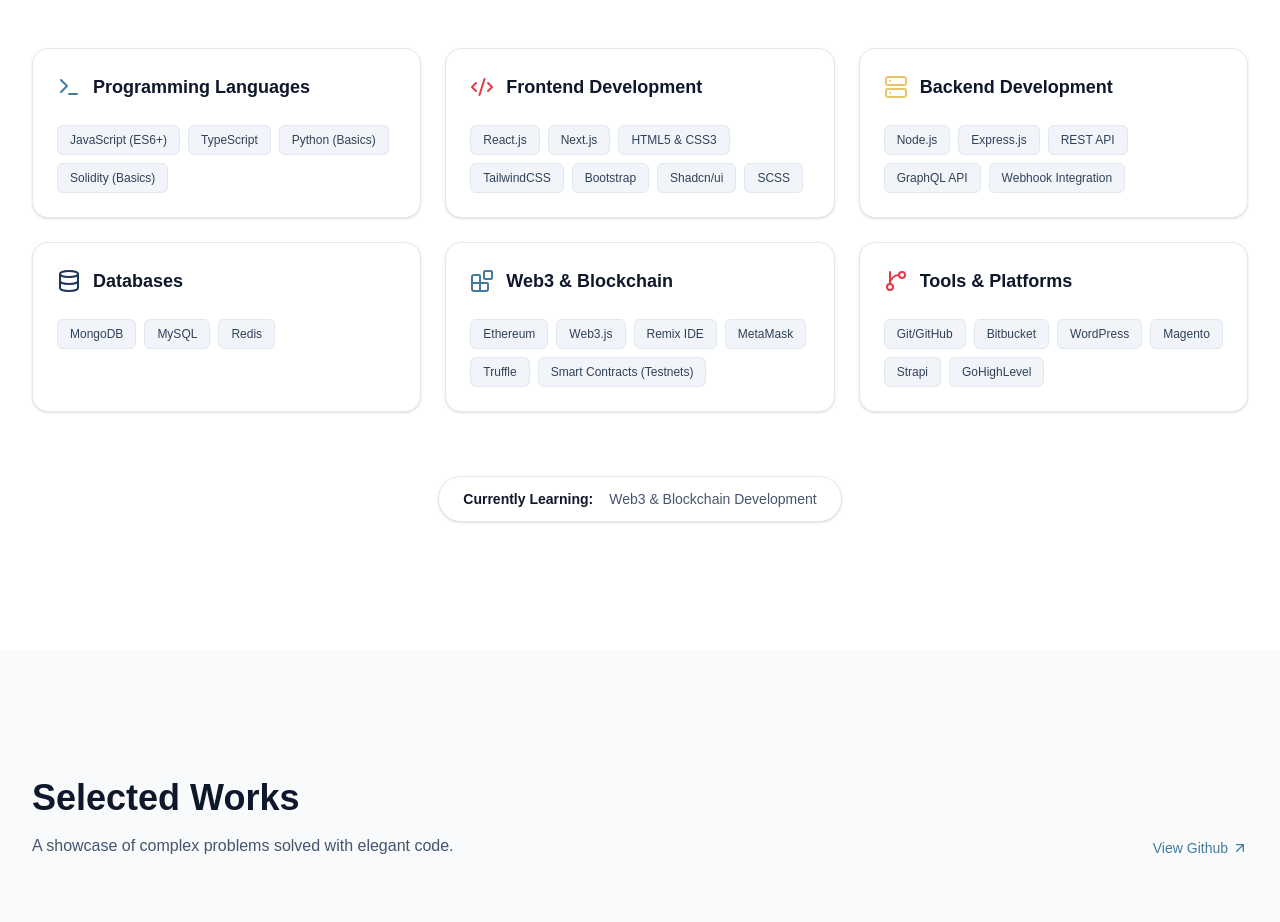
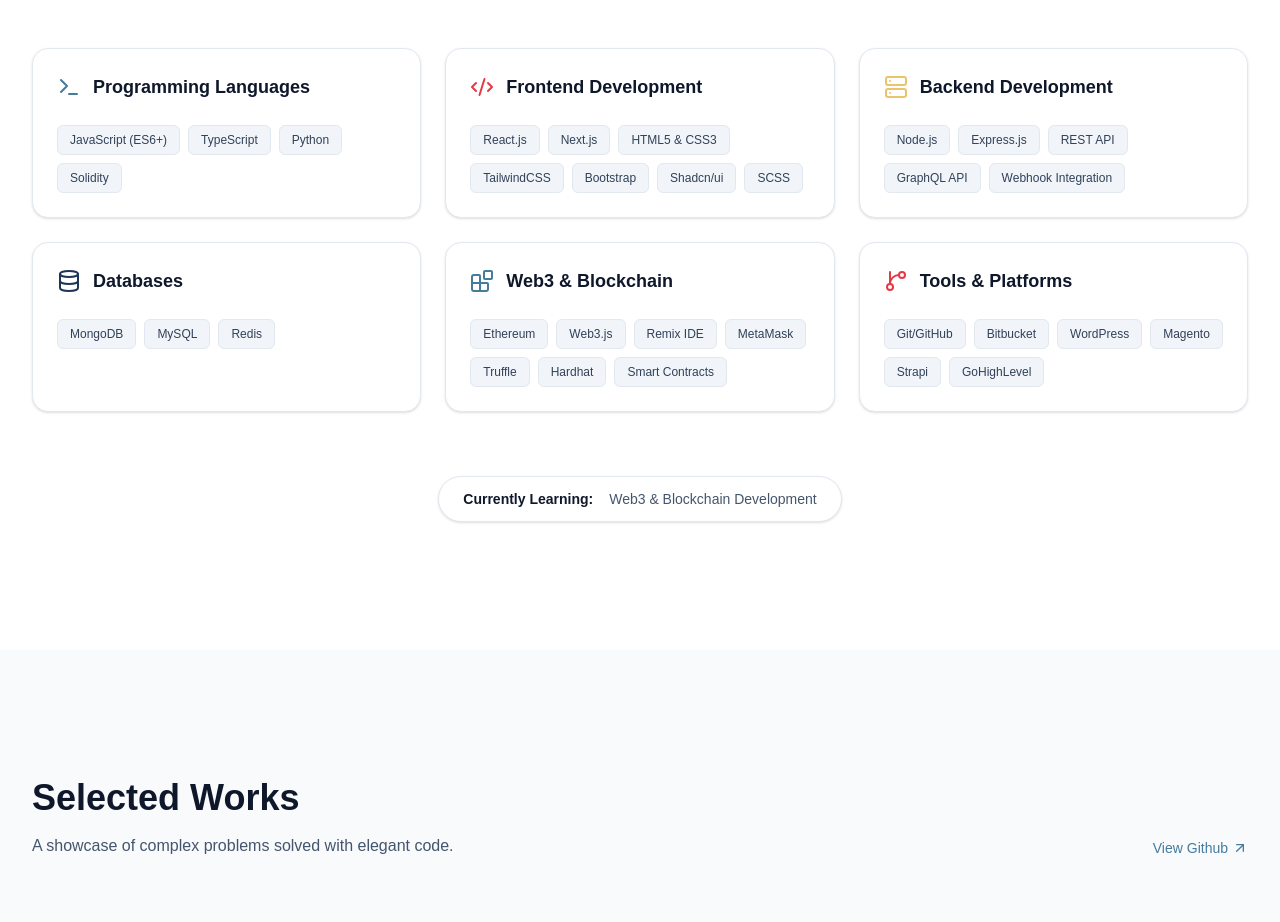
Before and after one commit to shuaibkhandev/shuaib_portfolio, a Next.js app: page / in a window 1280 px wide. Shown: the part 2820-3742 px from the top of the page. Built offline with nearby package versions, Linux system fonts and the light colour scheme.

Commit message:
updated skills component

```diff
--- a/src/components/Skills.tsx
+++ b/src/components/Skills.tsx
@@ -7,7 +7,7 @@
   const categories = [
     {
       title: "Programming Languages",
-      skills: ["JavaScript (ES6+)", "TypeScript", "Python (Basics)", "Solidity (Basics)"],
+      skills: ["JavaScript (ES6+)", "TypeScript", "Python", "Solidity"],
       icon: <Terminal className="w-6 h-6" />,
       color: "text-brand-blue",
     },
@@ -31,7 +31,7 @@
     },
     {
       title: "Web3 & Blockchain",
-      skills: ["Ethereum", "Web3.js", "Remix IDE", "MetaMask", "Truffle", "Smart Contracts (Testnets)"],
+      skills: ["Ethereum", "Web3.js", "Remix IDE", "MetaMask", "Truffle", "Hardhat", "Smart Contracts"],
       icon: <Blocks className="w-6 h-6" />,
       color: "text-brand-blue",
     },
```
